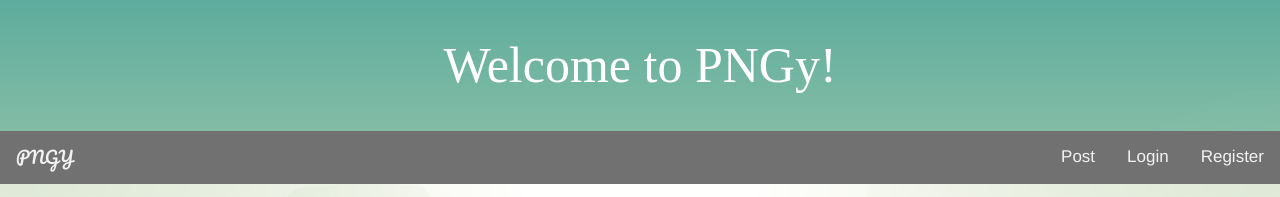
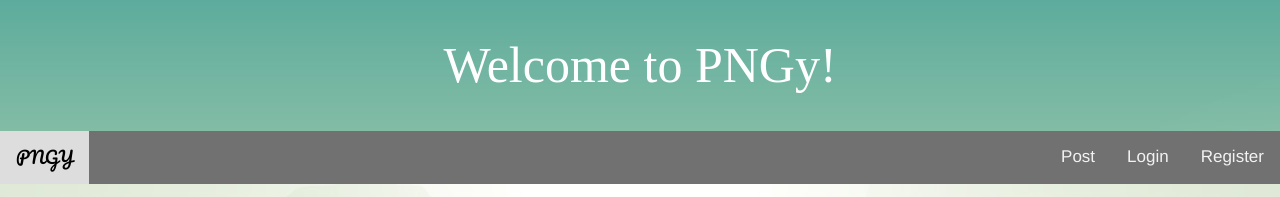
Before and after one commit to iyhui/PNGY, a website: page photoApp/public/index.html in a window 1280 px wide. In both pictures the pointer is over the link "PNGY". Shown: the top 197 px of the page. Drawn offline with nearby package versions, Linux system fonts and the light colour scheme; a web font is replaced by a local one.

Commit message:
hover on navigation

```diff
--- a/photoApp/public/stylesheets/home.css
+++ b/photoApp/public/stylesheets/home.css
@@ -30,8 +30,12 @@
 
 .active:link {
     font-family: 'pacifico';
-    }
+  }
 
+#navbar1 a:hover {
+    background-color: #ddd;
+    color: black;
+  }
 .content {
     padding: 16px;
 }
```
